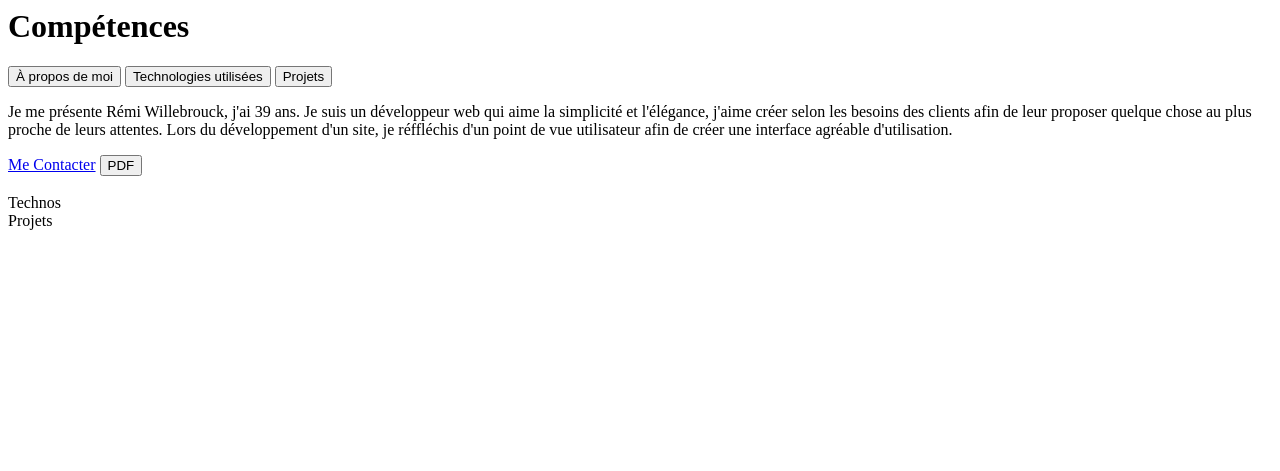
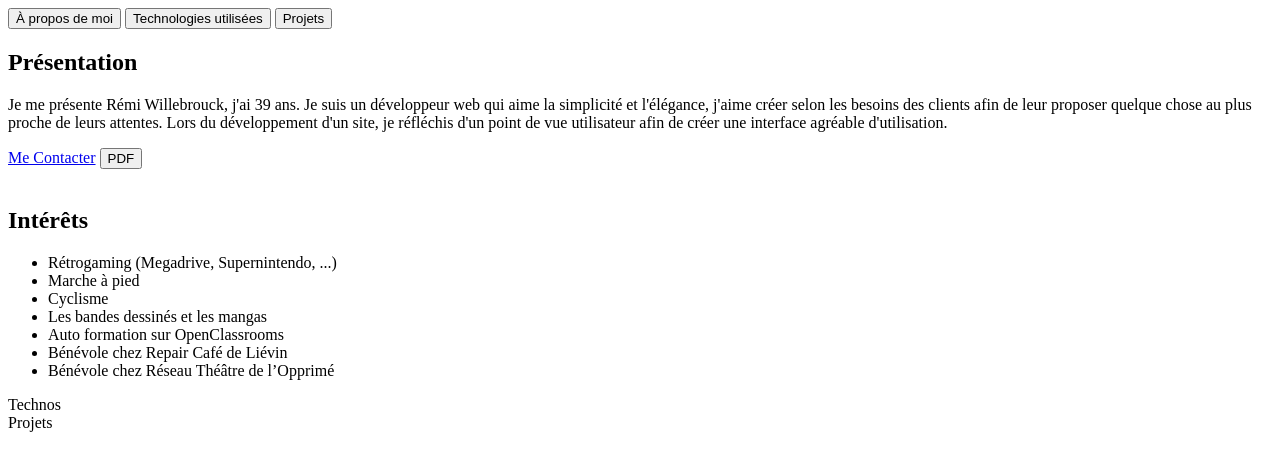
Before and after one commit to Willremi/portfolio_php, a PHP site: page / in a window 1280 px wide. Shown: the top 471 px of the page. Run offline with PHP 8.4, Linux system fonts and the light colour scheme.

Commit message:
mise à jour dans compétences avec un dossier menu tabs

```diff
--- a/Views/competences/index.php
+++ b/Views/competences/index.php
@@ -1,6 +1,6 @@
 <?php $pageTitle = "Compétences" ?>
 <main id="competences" class="text-center rounded">
-    <h1 class="mb-3">Compétences</h1>
+    <!-- <h1 class="mb-3">Compétences</h1> -->
     <nav class="mx-2">
         <div class="nav nav-tabs" id="nav-tab" role="tablist">
             <button class="nav-link active" id="about-tab" data-bs-toggle="tab" data-bs-target="#about" type="button" role="tab" aria-controls="about" aria-selected="true">À propos de moi</button>
@@ -8,21 +8,11 @@
             <button class="nav-link" id="projet-tab" data-bs-toggle="tab" data-bs-target="#projet" type="button" role="tab" aria-controls="projet" aria-selected="false">Projets</button>
         </div>
     </nav>
-    <div class="tab-content mt-2" id="nav-tabContent">
-        <div class="tab-pane fade show active mx-4" id="about" role="tabpanel" aria-labelledby="about-tab">
-            <div class="row">
-                <div class="col-md-12 col-lg-6 rounded" id="presentation">
-                    <p class="pt-2 px-2">Je me présente Rémi Willebrouck, j'ai <?= date('Y') - 1984 ?> ans. Je suis un développeur web qui aime la simplicité et l'élégance, j'aime créer selon les besoins des clients afin de leur proposer quelque chose au plus proche de leurs attentes. Lors du développement d'un site, je réffléchis d'un point de vue utilisateur afin de créer une interface agréable d'utilisation.</p>
-                    <a class="btn" href="mailto:wi11remi@wiremi.fr?subject=Message provenant du site 'Rémi W - Portfolio'">Me Contacter</a>
-                    <button class="btn">PDF</button>
-                    <br><br>
-                </div>
-
-            </div>
-        </div>
-        <div class="tab-pane fade" id="techno" role="tabpanel" aria-labelledby="techno-tab">Technos</div>
-        <div class="tab-pane fade" id="projet" role="tabpanel" aria-labelledby="projet-tab">Projets</div>
+    <div class="tab-content mt-3" id="nav-tabContent">
+        <?php require_once 'tabs/about.php'; ?>
+        <?php require_once 'tabs/technos.php'; ?>
+        <?php require_once 'tabs/projets.php'; ?>
     </div>
 
-
+    <br><br><br><br><br>
 </main>
--- /dev/null
+++ b/Views/competences/tabs/about.php
@@ -0,0 +1,25 @@
+<div class="tab-pane fade show active mx-4" id="about" role="tabpanel" aria-labelledby="about-tab">
+    <div class="row">
+        <div class="col-md-12 col-lg-6 rounded" id="presentation">
+            <h2>Présentation</h2>
+            <p class="pt-2 px-2">Je me présente Rémi Willebrouck, j'ai <?= date('Y') - 1984 ?> ans. Je suis un développeur web qui aime la simplicité et l'élégance, j'aime créer selon les besoins des clients afin de leur proposer quelque chose au plus proche de leurs attentes. Lors du développement d'un site, je réfléchis d'un point de vue utilisateur afin de créer une interface agréable d'utilisation.</p>
+            <a class="btn" href="mailto:wi11remi@wiremi.fr?subject=Message provenant du site 'Rémi W - Portfolio'">Me Contacter</a>
+            <button class="btn">PDF</button>
+            <br><br>
+        </div>
+        <div class="col-md-12 col-lg-6 rounded" id="divers">
+            <div class="pt-2">
+                <h2>Intérêts</h2>
+                <ul id="liste">
+                    <li>Rétrogaming (Megadrive, Supernintendo, ...)</li>
+                    <li>Marche à pied</li>
+                    <li>Cyclisme</li>
+                    <li>Les bandes dessinés et les mangas</li>
+                    <li>Auto formation sur OpenClassrooms</li>
+                    <li>Bénévole chez Repair Café de Liévin</li>
+                    <li>Bénévole chez Réseau Théâtre de l’Opprimé</li>
+                </ul>
+            </div>
+        </div>
+    </div><!-- fin row -->
+</div>
--- /dev/null
+++ b/Views/competences/tabs/projets.php
@@ -0,0 +1 @@
+<div class="tab-pane fade" id="projet" role="tabpanel" aria-labelledby="projet-tab">Projets</div>
--- /dev/null
+++ b/Views/competences/tabs/technos.php
@@ -0,0 +1 @@
+<div class="tab-pane fade" id="techno" role="tabpanel" aria-labelledby="techno-tab">Technos</div>
```
Also changed, not shown: Public/css/styles.css (+48 -23 lines), Public/css/styles.min.css (+1 -1 lines), Public/css/styles.scss (+52 -23 lines), 2 other files.
